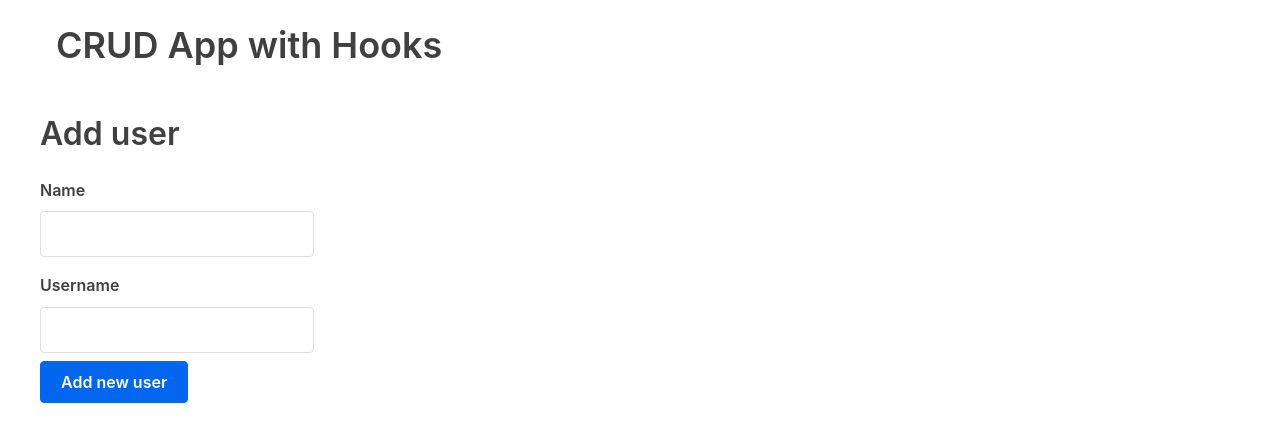
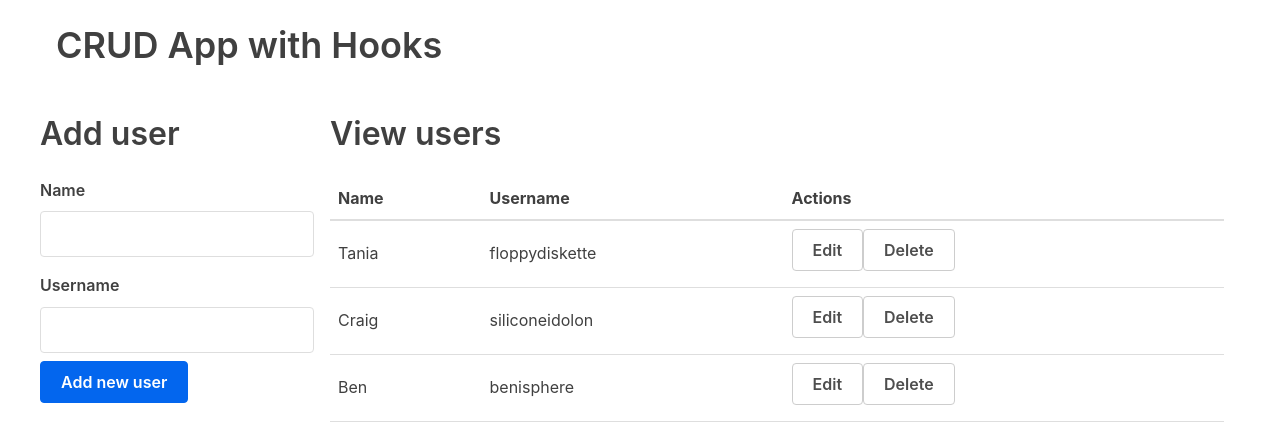
Before and after one commit to mdyagual/crud-react-example, a React (Create React App) app: page / in a window 1280 px wide. Shown: the top 444 px of the page. Built offline with nearby package versions, Linux system fonts and the light colour scheme.

Commit message:
Cambio de divs para parecido al ejemplo

```diff
--- a/src/App.js
+++ b/src/App.js
@@ -68,8 +68,20 @@ const App = () => {
             </div>
            )
          }
+
+        <div className="flex-large">
+          <h2>View users</h2>
+          <UserTable
+            users={usersStatus}
+            //deleteUser={deleteUser}
+            editRow={editRow}
+            ></UserTable>
+        </div>
       </div>
     </div>
+
+
+
   );
 
 
```
